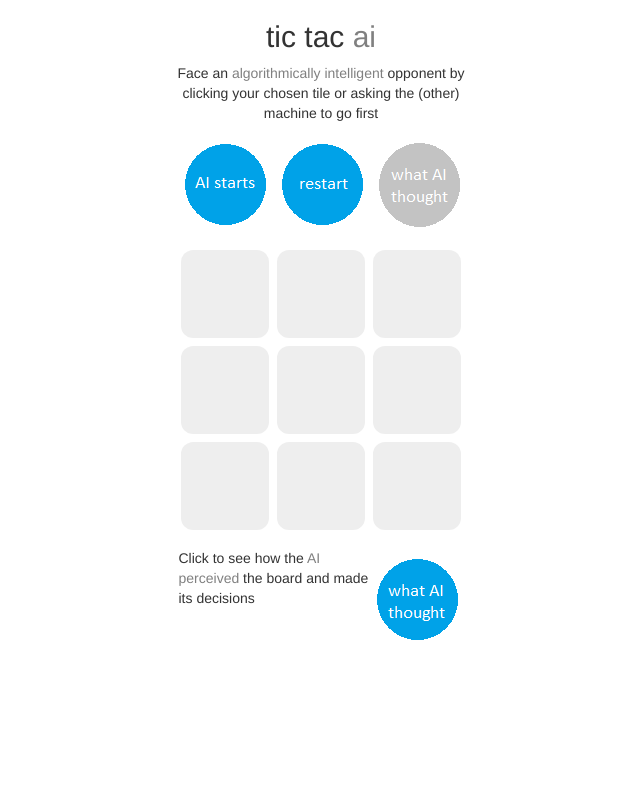
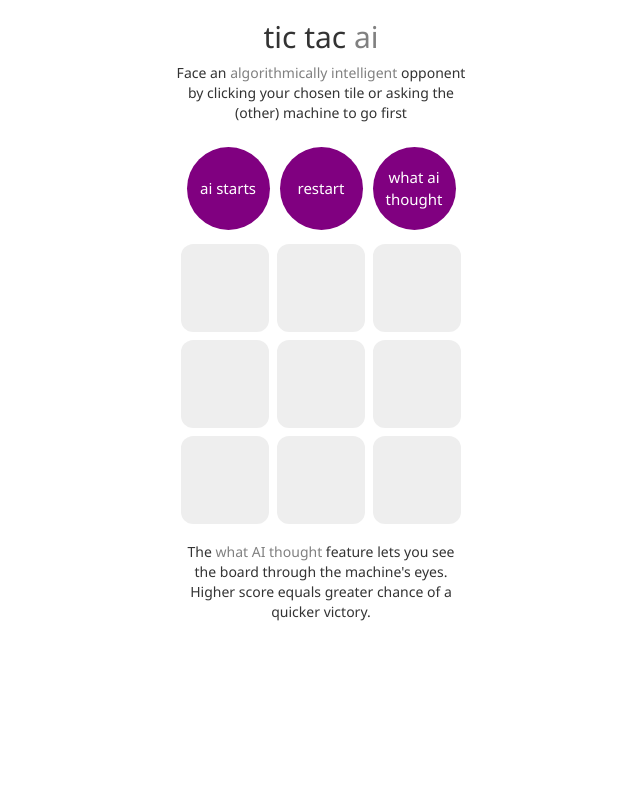
Before and after one commit to mateuszjurewicz/tic-tac-ai, a Django app: page / in a window 1280 px wide. Shown: the whole page, without its empty margins (319-959 px from the left). Run offline with Django 3.2, Linux system fonts and the light colour scheme; some libraries are stand-ins or nearby versions.

Commit message:
Added what-ai-thought feature and improved frontend

```diff
--- a/tic_tac_AI/static/css/style.css
+++ b/tic_tac_AI/static/css/style.css
@@ -14,3 +14,121 @@ td {
     -webkit-border-radius: 16px;
     color: black;
 }
+
+#circle_button {
+    height: 90px;
+    width: 95px;
+    font-size: 1em;
+    color: white;
+    display: table-cell;
+    text-align: center;
+    vertical-align: middle;
+    border-radius: 50%;
+    -moz-border-radius: 50%;
+    -webkit-border-radius: 50%;
+    background: purple;
+}
+
+#ai_thought_button {
+    height: 83px;
+    width: 83px;
+    font-size: 15px;
+    color: white;
+    display: table-cell;
+    text-align: center;
+    vertical-align: middle;
+    border-radius: 50%;
+    -moz-border-radius: 50%;
+    -webkit-border-radius: 50%;
+    background: purple;
+    transition: color 1s ease;
+    transition: background 1s ease;
+
+}
+
+#ai_thought_button:hover {
+    height: 83px;
+    width: 83px;
+    font-size: 15px;
+    color: white;
+    display: table-cell;
+    text-align: center;
+    vertical-align: middle;
+    border-radius: 50%;
+    -moz-border-radius: 50%;
+    -webkit-border-radius: 50%;
+    background: purple;
+    background: #3d91b8;
+    color: #ffffff;
+}
+
+#ai_move_button {
+    height: 83px;
+    width: 83px;
+    font-size: 15px;
+    color: white;
+    display: table-cell;
+    text-align: center;
+    vertical-align: middle;
+    border-radius: 50%;
+    -moz-border-radius: 50%;
+    -webkit-border-radius: 50%;
+    background: purple;
+    transition: color 1s ease;
+    transition: background 1s ease;
+
+}
+
+#ai_move_button:hover {
+    height: 83px;
+    width: 83px;
+    font-size: 15px;
+    color: white;
+    display: table-cell;
+    text-align: center;
+    vertical-align: middle;
+    border-radius: 50%;
+    -moz-border-radius: 50%;
+    -webkit-border-radius: 50%;
+    background: purple;
+    background: #3d91b8;
+    color: #ffffff;
+}
+
+#restart_button {
+    height: 83px;
+    width: 83px;
+    font-size: 15px;
+    color: white;
+    display: table-cell;
+    text-align: center;
+    vertical-align: middle;
+    border-radius: 50%;
+    -moz-border-radius: 50%;
+    -webkit-border-radius: 50%;
+    background: purple;
+    transition: color 1s ease;
+    transition: background 1s ease;
+
+}
+
+#restart_button:hover {
+    height: 83px;
+    width: 83px;
+    font-size: 15px;
+    color: white;
+    display: table-cell;
+    text-align: center;
+    vertical-align: middle;
+    border-radius: 50%;
+    -moz-border-radius: 50%;
+    -webkit-border-radius: 50%;
+    background: purple;
+    background: #3d91b8;
+    color: #ffffff;
+}
+
+* {
+    font-family: Segoe UI;
+    font-weight: lighter;
+}
--- a/tic_tac_AI/static/js/script.js
+++ b/tic_tac_AI/static/js/script.js
@@ -10,6 +10,10 @@ $(document).ready(function() {
     HUMAN_TOKEN = "X";
     GAME_OVER = false;
     GAME_ALREADY_STARTED = false;
+
+    // For tracking AI's perceived boards (what-AI-thought feature)
+    WHAT_AI_THOUGHT = [];
+    AI_THOUGHTS_VISIBLE = false;
 
     // For displaying player's current token on hovered-over tiles
     HOVERED_VALUE = "Z";
@@ -58,7 +62,7 @@ $(document).ready(function() {
     }
 
     // Click the AI starts button to sendData() to backend and switch tokens from default (in which human starts and is X)
-    $('#move_AI').click(function(event) {
+    $('#ai_move_button').click(function(event) {
         // check if a decision hasn't already been made
         if (MOVE_MADE == false && GAME_ALREADY_STARTED == false) {
             // mark the fact that AI started this game (that the game has already been started - otherwise AI could make "first" move after human made moves)
@@ -68,7 +72,7 @@ $(document).ready(function() {
             $("#ai_starts").fadeTo(250, 0.30, function() {
                     $(this).attr("src", "/static/ai_starts_inactive.png");
                 }).fadeTo(250, 1)
-                // reset tokens
+            // reset tokens
             HUMAN_TOKEN = "O";
             AI_TOKEN = "X";
             // send the game state to backend_ajax.py
@@ -167,7 +171,7 @@ $(document).ready(function() {
     };
 
     // Fill the board with tile values based on passed board state
-    $('#clearer').click(function(event) {
+    $('#restart_button').click(function(event) {
         if (MOVE_MADE == false) {
             fill_board([' ', ' ', ' ', ' ', ' ', ' ', ' ', ' ', ' ']);
             // restart depth to 0
@@ -194,17 +198,27 @@ $(document).ready(function() {
                     'border-radius': '16px',
                     '-moz-border-radius': '6px',
                     'color': 'black',
-                    'font-weight': 'normal'
+                    'font-weight': 'normal',
+                    'font-family': 'Segoe UI',
+    				'font-weight': 'lighter'
                 });
             });
             // loop over each tile and switch it's 'clicked' attribute back to false/no
             $('.tile').each(function(index, element) {
                 $(element).attr('clicked', 'no')
             });
-        }
-        // reset tokens, in case AI started previous game (we want X to always be the starting token)
-        AI_TOKEN = "O";
-        HUMAN_TOKEN = "X";
+            // reset tokens, in case AI started previous game (we want X to always be the starting token)
+	        AI_TOKEN = "O";
+	        HUMAN_TOKEN = "X";
+            // in case user chose to view the what-ai-thought feature
+            // clear the div holding the ai-perceived boards
+            $('#perceptions').empty();
+            // and reset the 2d array holding the perceived boards
+            WHAT_AI_THOUGHT = [];
+            // and mark that the ai thoughts are not visible
+            // to avoid displaying them twice
+            AI_THOUGHTS_VISIBLE = false;
+    	};
     });
 
     // Basic ajax function (test version)
@@ -225,7 +239,7 @@ $(document).ready(function() {
                 if (!csrfSafeMethod(settings.type) && !this.crossDomain) {
                     xhr.setRequestHeader("X-CSRFToken", csrftoken);
                 }
-                // buffering animation while AI is thinking (could make the animation only appear during first move)
+                // buffering animation while AI is thinking
                 $('#4').html("<img src='/static/buffering.gif' />");
             },
             success: function(response) {
@@ -239,12 +253,17 @@ $(document).ready(function() {
                 fill_board(new_board);
                 // increment the depth (since a turn has passed)
                 DEPTH_NOW += 10;
-                // and mark the game's over/not over status based on recent change
-                GAME_OVER = response['GAME_OVER'];
                 // mark that the human hasn't made a new decision (since the last one was already processed)
                 MOVE_MADE = false;
                 // if the game is won, highlight the winning tiles via formatting
                 showVictory(new_board);
+                // if the game isn't over (by victory or tie - hence depth condition)
+                // add the AI's perceived board to the 2-dimensional array of perceived boards
+                if (GAME_OVER == false && DEPTH_NOW < 100) {
+                	WHAT_AI_THOUGHT.push(response['considered_board']);
+                }
+                // and mark the game's over/not over status based on recent change
+                GAME_OVER = response['GAME_OVER'];
             }
         });
     };
@@ -278,13 +297,67 @@ $(document).ready(function() {
         };
     };
 
-    // Swap button images (used fadeTo() instead of fadeIn() and fadeOut() because that
-    // created a milisecond gap that made the img disappear and the other buttons shift to the right
-    $("#ai_thoughts").click(function() {
-        $("#ai_thoughts").fadeTo(250, 0.30, function() {
-            $(this).attr("src", "/static/ai_thoughts_active.png");
-        }).fadeTo(250, 1)
+    $('#ai_thought_button').click(function(event) {
+    	if (GAME_OVER == true && AI_THOUGHTS_VISIBLE == false) {
+    		AI_THOUGHTS_VISIBLE = true;
+    		var container = $('#perceptions');
+    		var nr_of_turns = WHAT_AI_THOUGHT.length;
+    		for(var i = 0; i < nr_of_turns; i++) {
+		        container.append('<div class="row">'
+		        	+'<div class="col-sm-10 col-sm-offset-1 hid">'
+		        		+'<div class="row">'
+		        			+'<div class="col-sm-6 col-sm-offset-3 text-center">'
+		        				+'<h4 align="center" style="font-weight: lighter;">'
+		        					+'<span style="color: gray;">ai</span> turn #'+(i+1)+'<span style="font-weight: normal;"> ('+AI_TOKEN+')'+'</span>'
+		        				+'</h4>'
+		        				+'<table style="margin: auto;">'
+			        				+'<tr>'
+			        					+'<td class="ai_thought">'+WHAT_AI_THOUGHT[i][0]+'</td>'
+			        					+'<td class="ai_thought">'+WHAT_AI_THOUGHT[i][1]+'</td>'
+			        					+'<td class="ai_thought">'+WHAT_AI_THOUGHT[i][2]+'</td>'
+			        				+'</tr>'
+			        				+'<tr>'
+			        					+'<td class="ai_thought">'+WHAT_AI_THOUGHT[i][3]+'</td>'
+			        					+'<td class="ai_thought">'+WHAT_AI_THOUGHT[i][4]+'</td>'
+			        					+'<td class="ai_thought">'+WHAT_AI_THOUGHT[i][5]+'</td>'
+			        				+'</tr>'
+			        				+'<tr>'
+			        					+'<td class="ai_thought">'+WHAT_AI_THOUGHT[i][6]+'</td>'
+			        					+'<td class="ai_thought">'+WHAT_AI_THOUGHT[i][7]+'</td>'
+			        					+'<td class="ai_thought">'+WHAT_AI_THOUGHT[i][8]+'</td>'
+			        				+'</tr>'
+			        			+'</table>'
+			        		+'</div>'
+			        	+'</div>'
+			        +'</div></div>');
+		    }
+		    // loop over all ai-perceived tiles and mark them based on value
+		    // to make good and bad options immediately visible
+		    $('.ai_thought').each(function(index, element) {
+		    	// first we'll need to convert the content of the tile to a number
+		    	// so we check if the tile in question doesn't contain a token
+		    	if ($(element).text() != "O" && $(element).text() != "X") {
+		    		// then we convert the strings to numbers
+		    		if (Number($(element).text()) < 0) {
+		    			// and switch the negative ones' color to red
+						$(element).css({
+		                    'color': 'red',
+		                });
+		    		}
+		    		// the positive numbers get a good color
+		    		if (Number($(element).text()) > 0) {
+						$(element).css({
+		                    'color': '#128ed8',
+		                    'font-weight': 'normal'
+		                });
+		    		}
+		    	}
+            });
+		    // scroll to the explanatory paragraph and the ai-perceived boards
+		    $('html, body').animate({
+		        scrollTop: $("#ai_thought_explanation").offset().top
+		    }, 1500);
+    	};
     });
 
-
 });
--- a/tic_tac_AI/templates/tic_tac_AI/play_game.html
+++ b/tic_tac_AI/templates/tic_tac_AI/play_game.html
@@ -20,21 +20,14 @@
 
         <div class="container">
 
-            <h2 align="center">tic tac <span style="color: gray;">ai</span></h2>
+            <h2 align="center" style="font-weight: lighter;">tic tac <span style="color: gray;">ai</span></h2>
 
             <p align="center" style="width: 298px; margin: auto; margin-bottom: 1em; text-align: center;">Face an <span style="font: bold; color: gray;">algorithmically intelligent</span> opponent by clicking your chosen tile or asking the (other) machine to go first</p>
 
-            <div style="display: table; margin: auto;">
-                <div id="move_AI" style="display: inline-block; margin-bottom: 1em; margin-right: 2px;">
-                <!-- 95x95 pixels for the button currently works -->
-                    <img src="{% static "ai_starts_active.png" %}" id="ai_starts" alt="A.I. starts"/>
-                </div>
-                <div id="clearer" style="display: inline-block; margin-bottom: 1em;">
-                    <img src="{% static "restart.png" %}" alt="My image"/>
-                </div>
-                <div id="thoughts_div" style="display: inline-block; margin-bottom: 1em; margin-left: 2px;">
-                    <img src="{% static "ai_thoughts_inactive.png" %}" id="ai_thoughts" alt="what A.I. thought"/>
-                </div>
+            <div style="display: table; margin: auto; border-collapse: separate; border-spacing: 10px;">
+                <div id="ai_move_button">ai starts</div>
+                <div id="restart_button">restart</div>
+                <div id="ai_thought_button">what ai thought</div>
             </div>
 
             <div class="row">
@@ -56,7 +49,7 @@
                                     <td class="tile" id="6"> </td>
                                     <td class="tile" id="7"> </td>
                                     <td class="tile" id="8"> </td>
-                                </td>
+                                </tr>
                             </table>
                         </div>
                     </div>
@@ -64,13 +57,11 @@
             </div>
 
             <div style="display: table; margin: auto; margin-top: 0em">
-                <div style="display: inline-block; width: 190px; margin-top: 0em">
-                    <p align="center" style="text-align: left; margin-top: 1em;">Click to see how the <span style="font: bold; color: gray;">AI perceived</span> the board and made its decisions</p>
-                </div>
-                <div id="move_AI" style="display: inline-block;">
-                    <img src="{% static "ai_thoughts_active.png" %}" alt="My image"/>
+                <div style="display: inline-block; width: 280px; margin-top: 0em;">
+                    <p id="ai_thought_explanation"align="center" style="text-align: left; margin-top: 1em; text-align: center;">The <span style="font: bold; color: gray;">what AI thought</span> feature lets you see the board through the machine's eyes. Higher score equals greater chance of a quicker victory.</p>
                 </div>
             </div>
+            <div id="perceptions"></div>
         </div>
     </body>
 </html>
--- a/tic_tac_AI/views.py
+++ b/tic_tac_AI/views.py
@@ -54,7 +54,10 @@ def AI_moves(request):
             # taking number of turns already taken (aka depth) into consideration
             # end condition of the recursion
             if game.is_over():
-                return game.minimax_score(player)
+                # we need to pass an empty string here because minimax is expected
+                # to return the Ai-considered board state
+                empty_string = ""
+                return game.minimax_score(player), empty_string
 
             # create lists holding possible moves and their scores
             scores = []
@@ -86,7 +89,10 @@ def AI_moves(request):
                     print("\nError while switching potential game's active player\n")
                 # recursion
                 # add the minimax value of that game to the scores list
-                scores.append(minimax(player, potential_game))
+                # and grab the easy to read string representation
+                # of the board that will be returned by minimax
+                score_to_append, readable_board = minimax(player, potential_game)
+                scores.append(score_to_append)
                 # add the currently considered move to the moves list,
                 # at the same index as the corresponding score
                 moves.append(move)
@@ -105,8 +111,13 @@ def AI_moves(request):
                 # find the corresponding move by the index
                 # and assign it to the choice that AI will assume a human would make
                 player.AI_chosen_move = moves[worst_choice_index]
+                # create a version of the currently considered
+                # board showing the scores for each untaken tile
+                considered_board = game.board[:]
+                for idx, move in enumerate(moves):
+                    considered_board[move] = scores[idx]
                 # return the lowest score
-                return scores[worst_choice_index]
+                return scores[worst_choice_index], considered_board
 
             # if the active player is the computer
             # choose the highest scoring move and return its score
@@ -118,8 +129,12 @@ def AI_moves(request):
                 # find the highest-scoring move and assign it
                 # to the AI player's AI_chosen_move attribute
                 player.AI_chosen_move = moves[best_choice_index]
-                # return the highest score
-                return scores[best_choice_index]
+                # board showing the scores for each untaken tile
+                considered_board = game.board[:]
+                for idx, move in enumerate(moves):
+                    considered_board[move] = scores[idx]
+                # return the lowest score
+                return scores[best_choice_index], considered_board
 
         # initialize global, constant variables:
         # for tile values
@@ -164,7 +179,11 @@ def AI_moves(request):
             def move(self, game):
                 """ use minimax function to return AI's next move (chosen tile) """
                 # run the minimax calculation passing the player object and the current game
-                minimax(self, game)
+                # we no longer use the returned move separately,
+                # we just change the self.AI_chosen_move within minimax
+                # and for the what-ai-thought feature we change the game's
+                # considered_board property
+                the_move, game.considered_board = minimax(self, game)
                 # return the global variable AI_chosen_move,
                 # whose value will be changed by the minimax() function
                 return self.AI_chosen_move
@@ -180,6 +199,10 @@ def AI_moves(request):
                 # here because in the minimax algorithm we create potential games
                 # with some moves already taken
                 self.depth = depth
+                # added a game property of "considered_board"
+                # which will hold a visualisation of the board
+                # from AI's perspective (filled with z's for debugging)
+                self.considered_board = ['z','z','z']
 
                 # since we only play the AI turn, the computer is always the active player
                 # which is always going to be player 1
@@ -316,6 +339,8 @@ def AI_moves(request):
         response_data['board[]'] = current_game.board
         # assign the game's current state of over/not over
         response_data['GAME_OVER'] = game_over
+        # add the considered board from AI's perspective
+        response_data['considered_board'] = current_game.considered_board
 
         return HttpResponse(
             json.dumps(response_data),
```
